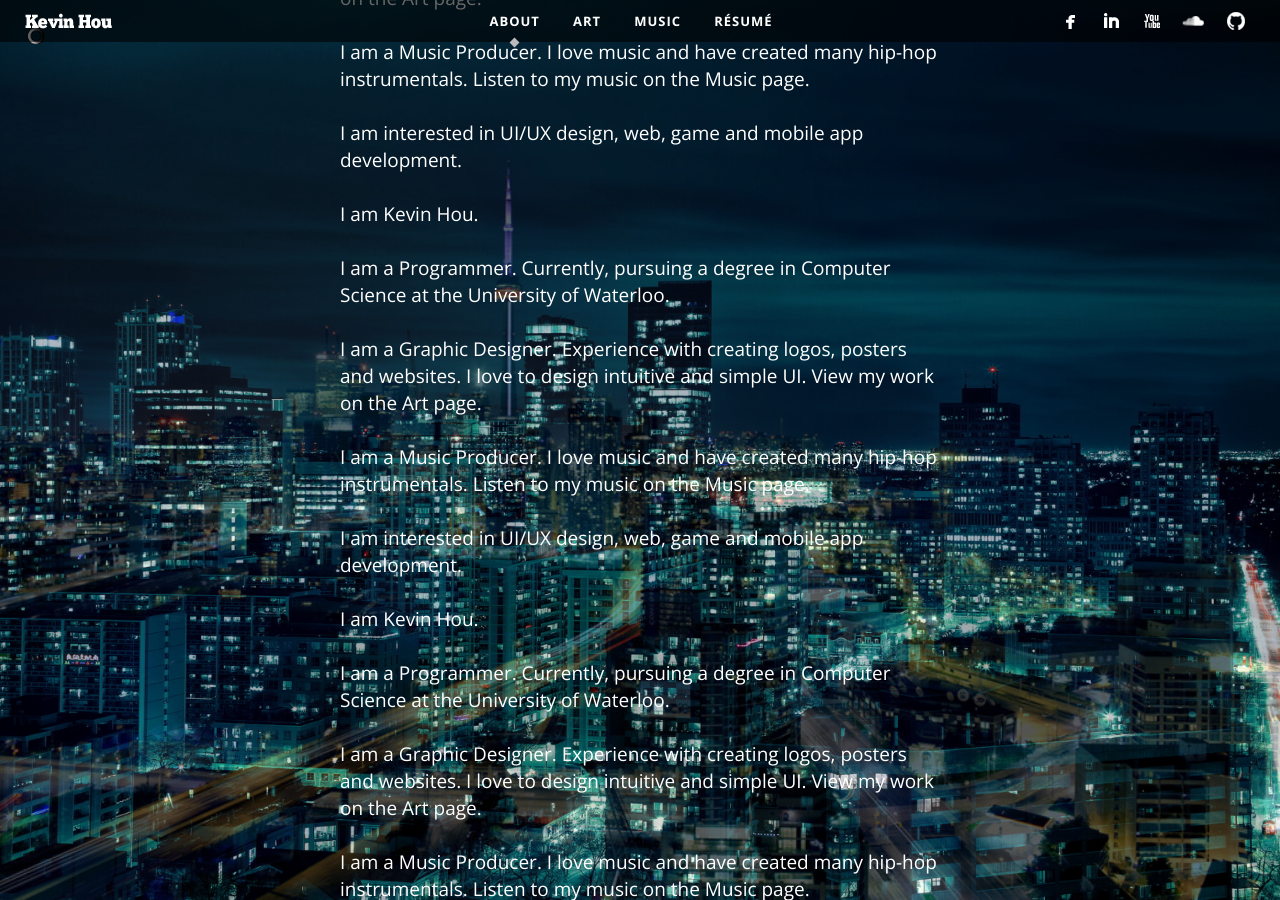
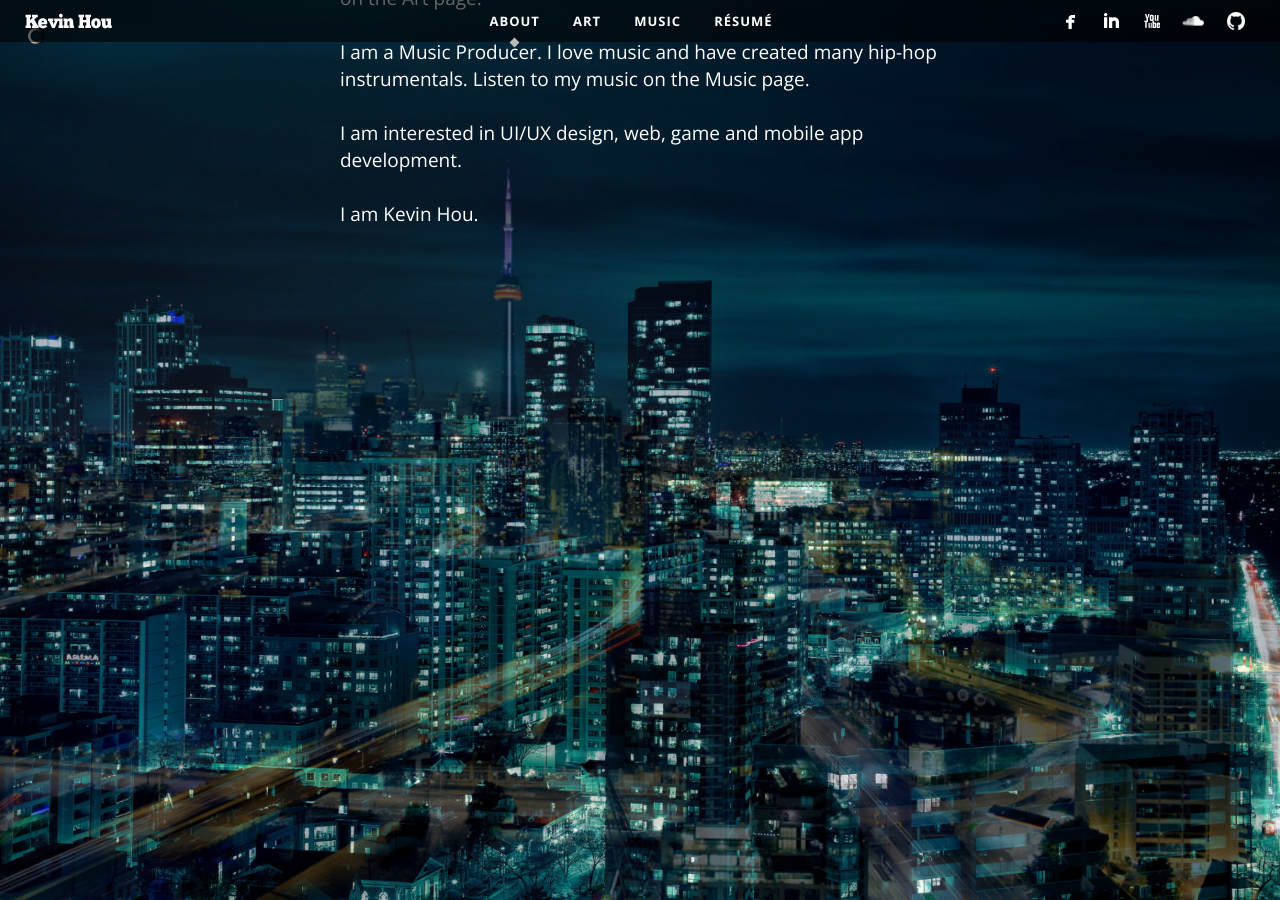
Before and after one commit to kevhou/kevhou.github.io, a Jekyll site: the page built from about/index.html, in a window 1280 px wide and 900 px high, scrolled down 410 px. Built offline with Jekyll 4.4.1, drawn with Linux system fonts in a browser that asks for light colours; some of the changed text lies outside the part shown.

Commit message:
background test2

```diff
--- a/_includes/head.html
+++ b/_includes/head.html
@@ -51,6 +51,16 @@
         .no_margin {
             margin: 0; !important
         }
-
+        .background {
+            z-index: -999;
+            min-height: 100%;
+            min-width: 1024px;
+            width: 200%;
+            height: auto;
+            position: fixed;
+            top: 0;
+            left: 0;
+            margin: 0 auto;
+        }
     </style>
 </head>
--- a/_layouts/page.html
+++ b/_layouts/page.html
@@ -4,7 +4,7 @@
   {% include head.html %}
 
   <body>
-    <!--<img class="vegas-background" src="/background/1.jpg">-->
+    <img class="vegas-background background" src="/background/1.jpg">
     {% include header.html %}
 
     <!-- PAGE | WELCOME -->
--- a/about/index.html
+++ b/about/index.html
@@ -14,33 +14,3 @@ I am a Music Producer. I love music and have created many hip-hop instrumentals.
 I am interested in UI/UX design, web, game and mobile app development.
 
 I am Kevin Hou.
-
-I am a Programmer. Currently, pursuing a degree in Computer Science at the University of Waterloo.
-
-I am a Graphic Designer. Experience with creating logos, posters and websites. I love to design intuitive and simple UI. View my work on the Art page.
-
-I am a Music Producer. I love music and have created many hip-hop instrumentals. Listen to my music on the Music page.
-
-I am interested in UI/UX design, web, game and mobile app development.
-
-I am Kevin Hou.
-
-I am a Programmer. Currently, pursuing a degree in Computer Science at the University of Waterloo.
-
-I am a Graphic Designer. Experience with creating logos, posters and websites. I love to design intuitive and simple UI. View my work on the Art page.
-
-I am a Music Producer. I love music and have created many hip-hop instrumentals. Listen to my music on the Music page.
-
-I am interested in UI/UX design, web, game and mobile app development.
-
-I am Kevin Hou.
-
-I am a Programmer. Currently, pursuing a degree in Computer Science at the University of Waterloo.
-
-I am a Graphic Designer. Experience with creating logos, posters and websites. I love to design intuitive and simple UI. View my work on the Art page.
-
-I am a Music Producer. I love music and have created many hip-hop instrumentals. Listen to my music on the Music page.
-
-I am interested in UI/UX design, web, game and mobile app development.
-
-I am Kevin Hou.
```
Also changed, not shown: 3 other files.
